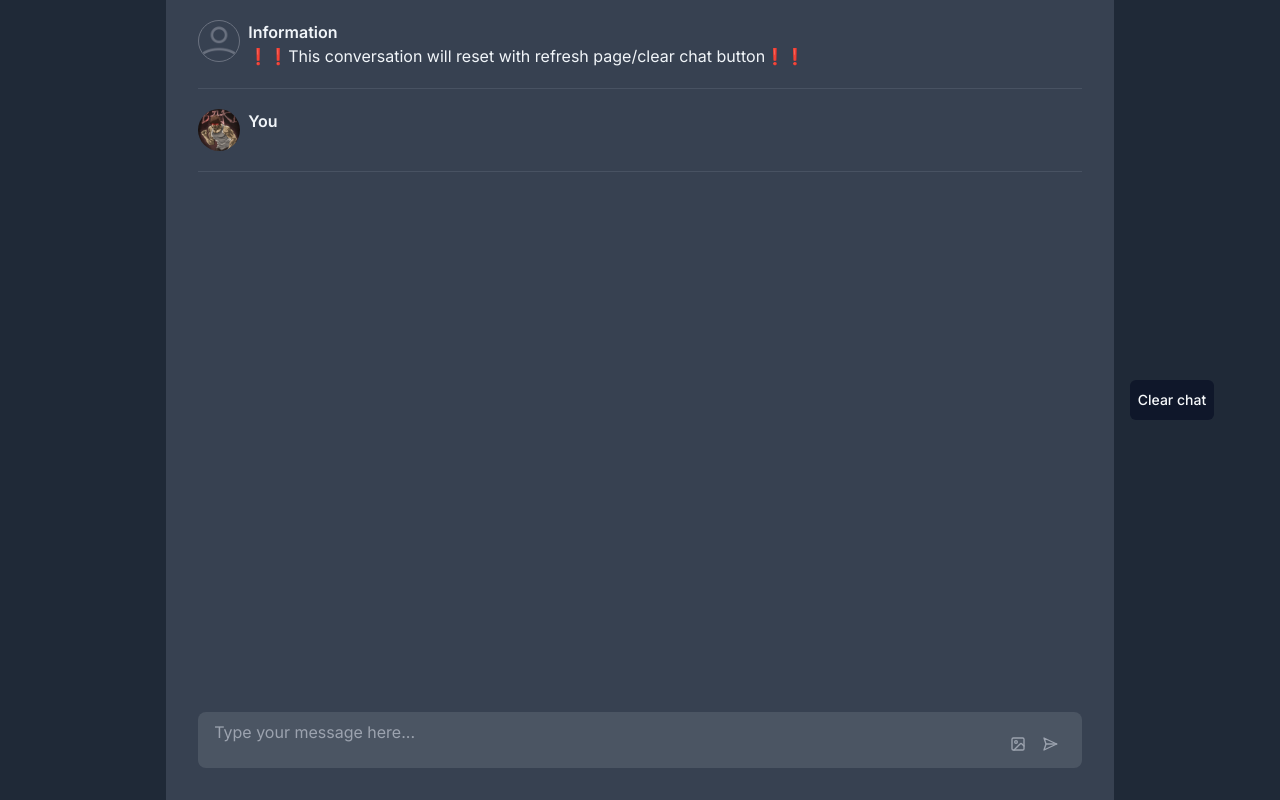
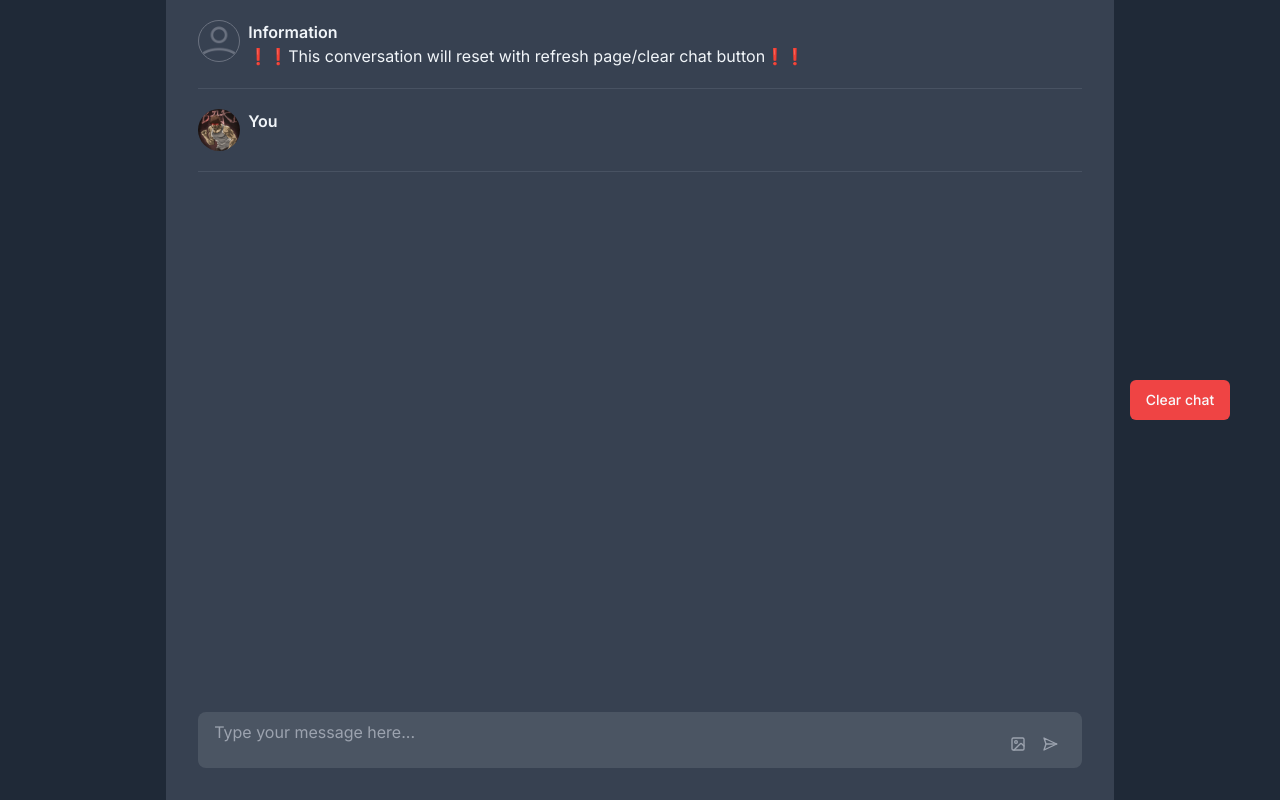
Before and after one commit to muhamaddigdaya/disposable-chat, a Next.js app: page / in a window 1280 px wide. Built offline with nearby package versions, Linux system fonts and the light colour scheme.

Commit message:
destructive button

```diff
--- a/src/app/components/ui/Rightbar.tsx
+++ b/src/app/components/ui/Rightbar.tsx
@@ -24,7 +24,7 @@ const Rightbar = (props: Props) => {
     <div className='h-full w-1/6 bg-gray-800 text-slate-100 p-4 content-center'>
       <AlertDialog>
         <AlertDialogTrigger>
-          <Button className='p-2 hover:bg-gray-600 hover:text-slate-50 rounded-md cursor-pointer' id='clear'>Clear chat</Button>
+          <Button variant={'destructive'} id='clear'>Clear chat</Button>
         </AlertDialogTrigger>
         <AlertDialogContent className='flex flex-col items-center p-4 sm:text-center rounded-lg'>
           <AlertDialogHeader>
@@ -35,7 +35,7 @@ const Rightbar = (props: Props) => {
           </AlertDialogHeader>
           <AlertDialogFooter>
             <AlertDialogCancel>Cancel</AlertDialogCancel>
-            <AlertDialogAction onClick={Reload}>Delete</AlertDialogAction>
+            <AlertDialogAction onClick={Reload} className='bg-destructive text-destructive-foreground hover:bg-destructive/90'>Delete</AlertDialogAction>
           </AlertDialogFooter>
         </AlertDialogContent>
       </AlertDialog>
```
